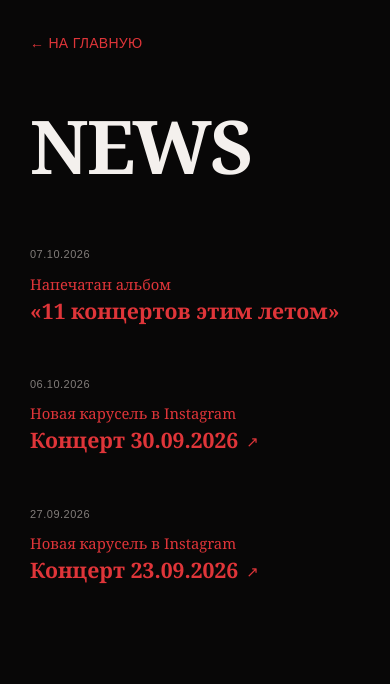
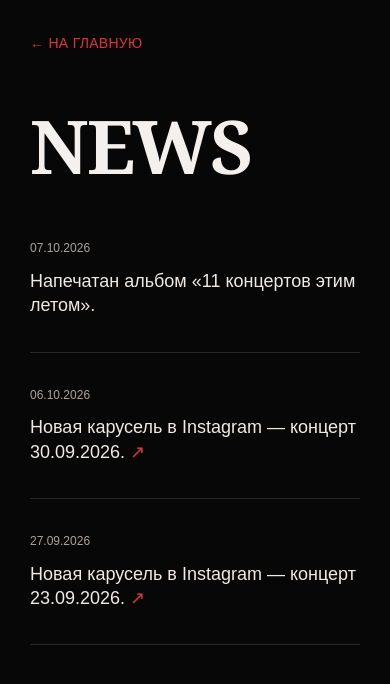
Before and after one commit to 9718352-cmd/artemiy-k-site, a plain HTML site: page news/index.html in a window 390 px wide. Drawn offline with Linux system fonts and the light colour scheme.

Commit message:
Add files via upload

```diff
--- a/news/index.html
+++ b/news/index.html
@@ -8,7 +8,7 @@
 <link rel="icon" href="../favicon.ico?v=34" sizes="any">
 <link rel="icon" type="image/png" href="../favicon.png?v=34">
 <meta property="og:title" content="Fütter mein Ego!">
-<link rel="stylesheet" href="../style.css?v=38">
+<link rel="stylesheet" href="../style.css?v=36">
 <!-- Yandex.Metrika counter -->
 <script type="text/javascript">
 (function(m,e,t,r,i,k,a){m[i]=m[i]||function(){(m[i].a=m[i].a||[]).push(arguments)};m[i].l=1*new Date();for(var j=0;j<document.scripts.length;j++){if(document.scripts[j].src===r){return;}}k=e.createElement(t),a=e.getElementsByTagName(t)[0],k.async=1,k.src=r,a.parentNode.insertBefore(k,a)})(window,document,'script','https://mc.yandex.ru/metrika/tag.js?id=112881029','ym');
@@ -37,32 +37,12 @@ fetch('./news.json',{cache:'no-store'})
       const article=document.createElement('article'); article.className='news-item';
       const date=document.createElement('time'); date.className='news-date'; date.textContent=item.date;
       article.appendChild(date);
-      const text=document.createElement(item.url?'a':'div'); text.className='news-text';
-      const lead=document.createElement('span'); lead.className='news-lead'; lead.textContent=item.lead || item.text; text.appendChild(lead);
-      if(item.title){const title=document.createElement('span');title.className='news-title';title.textContent=item.title;text.appendChild(title);}
-      if(item.url){text.href=item.url; if(/^https?:/.test(item.url)){text.target='_blank';text.rel='noopener noreferrer';} const arrow=document.createElement('span');arrow.className='news-arrow';arrow.setAttribute('aria-hidden','true');arrow.textContent=' ↗';text.appendChild(arrow);}
+      const text=document.createElement(item.url?'a':'div'); text.className='news-text'; text.textContent=item.text;
+      if(item.url){text.href=item.url; if(/^https?:/.test(item.url)){text.target='_blank';text.rel='noopener noreferrer';} const arrow=document.createElement('span');arrow.setAttribute('aria-hidden','true');arrow.textContent=' ↗';text.appendChild(arrow);}
       article.appendChild(text); list.appendChild(article);
     });
   })
-  .catch(()=>{
-    // Local preview (file://) blocks fetch() in some browsers. Show the current
-    // entries here as a fallback; on the published site news.json remains the source.
-    const items=[
-      {date:'07.10.2026',lead:'Напечатан альбом',title:'«11 концертов этим летом»'},
-      {date:'06.10.2026',lead:'Новая карусель в Instagram',title:'Концерт 30.09.2026',url:'https://www.instagram.com/p/DeJHPB_DRJb/?stkn=dmFzamtncng5Ym5j'},
-      {date:'27.09.2026',lead:'Новая карусель в Instagram',title:'Концерт 23.09.2026',url:'https://www.instagram.com/p/DdylTsyDSFI/?stkn=cTl2dWhldmRzM3R4'}
-    ];
-    const list=document.getElementById('news-list');
-    items.forEach(item=>{
-      const article=document.createElement('article'); article.className='news-item';
-      const date=document.createElement('time'); date.className='news-date'; date.textContent=item.date; article.appendChild(date);
-      const el=document.createElement(item.url?'a':'div'); el.className='news-text';
-      const lead=document.createElement('span');lead.className='news-lead';lead.textContent=item.lead || item.text;el.appendChild(lead);
-      if(item.title){const title=document.createElement('span');title.className='news-title';title.textContent=item.title;el.appendChild(title);}
-      if(item.url){el.href=item.url;el.target='_blank';el.rel='noopener noreferrer';const arrow=document.createElement('span');arrow.className='news-arrow';arrow.setAttribute('aria-hidden','true');arrow.textContent=' ↗';el.appendChild(arrow);}
-      article.appendChild(el);list.appendChild(article);
-    });
-  });
+  .catch(()=>{document.getElementById('news-list').innerHTML='<p class="news-empty">Новости временно недоступны.</p>'});
 </script>
 </body>
 </html>
--- a/news/news.json
+++ b/news/news.json
@@ -1,19 +1,16 @@
 [
   {
     "date": "07.10.2026",
-    "lead": "Напечатан альбом",
-    "title": "«11 концертов этим летом»"
+    "text": "Напечатан альбом «11 концертов этим летом»."
   },
   {
     "date": "06.10.2026",
-    "lead": "Новая карусель в Instagram",
-    "title": "Концерт 30.09.2026",
+    "text": "Новая карусель в Instagram — концерт 30.09.2026.",
     "url": "https://www.instagram.com/p/DeJHPB_DRJb/?stkn=dmFzamtncng5Ym5j"
   },
   {
     "date": "27.09.2026",
-    "lead": "Новая карусель в Instagram",
-    "title": "Концерт 23.09.2026",
+    "text": "Новая карусель в Instagram — концерт 23.09.2026.",
     "url": "https://www.instagram.com/p/DdylTsyDSFI/?stkn=cTl2dWhldmRzM3R4"
   }
 ]
--- a/style.css
+++ b/style.css
@@ -124,21 +124,3 @@ a.news-text:hover,a.news-text:focus-visible{color:#df3539}
 /* V36: real NEWS entries; slightly quieter reading size. */
 .news-text{font-size:clamp(17px,1.75vw,23px)}
 @media(max-width:700px){.news-text{font-size:18px}}
-
-
-/* V38: NEWS as a quiet chronological journal rather than a notice board. */
-.news-list{max-width:720px}
-.news-item{padding:0;margin:0 0 clamp(58px,7vh,86px);border-bottom:0}
-.news-date{font-size:11px;letter-spacing:.045em;color:#827d7a;margin-bottom:14px}
-.news-text{display:inline-block;font-family:'Cormorant Garamond',Georgia,serif;color:#e8e3df;font-size:clamp(18px,1.8vw,24px);line-height:1.18;font-weight:400}
-.news-lead{display:block;color:#bcb6b2;font-size:.78em;line-height:1.35;margin-bottom:4px}
-.news-title{display:inline;color:#eeeae5;font-size:1.12em;font-weight:600}
-.news-arrow{display:inline;color:#df3539;font-size:.78em;margin-left:.28em;vertical-align:.08em}
-a.news-text:hover .news-title,a.news-text:focus-visible .news-title{color:#df3539}
-a.news-text:hover .news-lead,a.news-text:focus-visible .news-lead{color:#bcb6b2}
-@media(max-width:700px){
-  .news-page h1{margin-bottom:72px}
-  .news-item{margin-bottom:54px}
-  .news-date{margin-bottom:11px}
-  .news-text{font-size:19px}
-}
```
